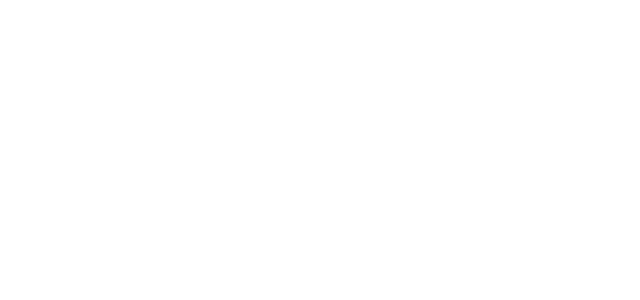
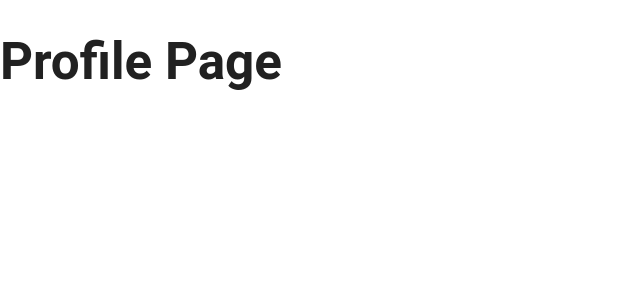
Before and after one commit to vincenttrinh9098/cafe-finder, a React (Vite) app in the folder cafe-finder-frontend/: page /profile in a window 1280 px wide. Before the commit this address had no page. Shown: the top 300 px of the page, without its empty margins (0-640 px from the left). Built offline with nearby package versions, Linux system fonts and the light colour scheme.

Commit message:
initalize profile page route and create folder

```diff
--- a/cafe-finder-frontend/src/App.jsx
+++ b/cafe-finder-frontend/src/App.jsx
@@ -1,6 +1,7 @@
 import { Routes, Route } from 'react-router-dom';
 import {Discovery} from './pages/discovery/Discovery';
 import {Place} from './pages/place-details/Place';
+import Profile from './pages/profile/Profile';
 
 function App() {
 
@@ -9,6 +10,7 @@
     <Routes>
       <Route index element ={<Discovery/>} />
       <Route path="place" element={<Place/>} />
+      <Route path="profile" element={<Profile />} />
     </Routes>
 
   )
--- /dev/null
+++ b/cafe-finder-frontend/src/pages/profile/Profile.jsx
@@ -0,0 +1,5 @@
+function Profile() {
+  return <h1>Profile Page</h1>;
+}
+
+export default Profile;
```
